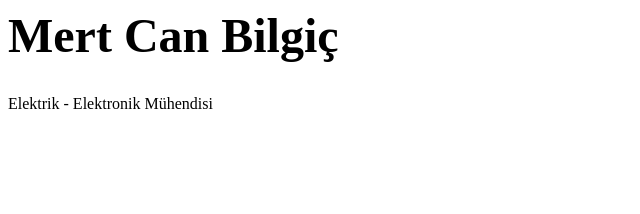
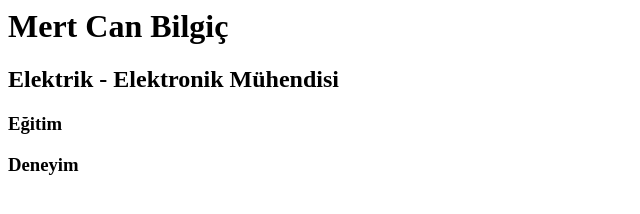
Before and after one commit to mrtcnblgc16/mrtcnblgc16.github.io, a plain HTML site: page index.html in a window 1280 px wide. Shown: the whole page, without its empty margins (0-640 px from the left). Drawn offline with Linux system fonts and the light colour scheme.

Commit message:
Update index.html

```diff
--- a/index.html
+++ b/index.html
@@ -7,9 +7,15 @@
 
     <body>
     	<div>
-            <h1 style ="font-size:300%;">Mert Can Bilgiç </h1>
-            <p style ="font-size:%100;">Elektrik - Elektronik Mühendisi</p>
+            <h1 style ="font-size:%100;">Mert Can Bilgiç </h1>
+            <h2 style ="font-size:%50;">Elektrik - Elektronik Mühendisi</h2>
+        </div>
+        <div>
+            <h3 style ="font-size:%100;">Eğitim </h3>
+        </div>
 
+        <div>
+            <h3 style ="font-size:%50;">Deneyim</h3>
         </div>
     </body>
 </html>
```
